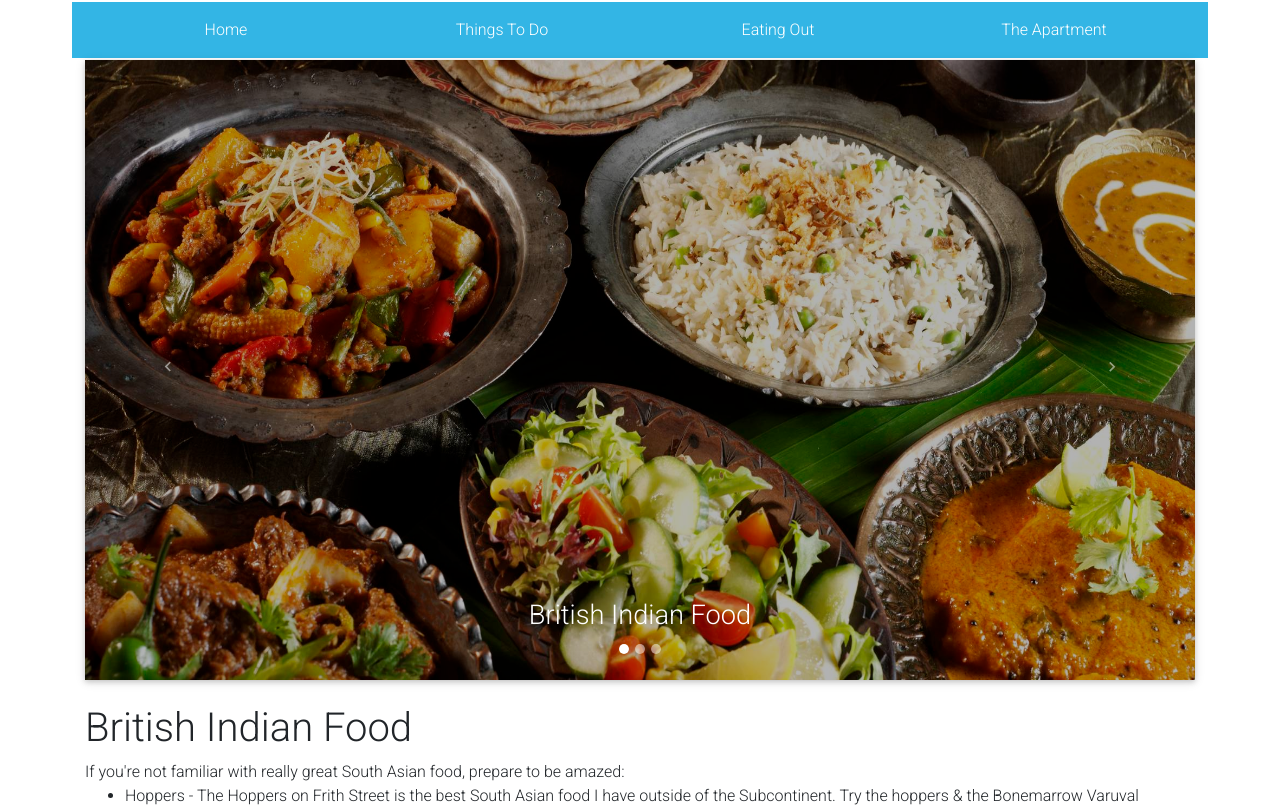
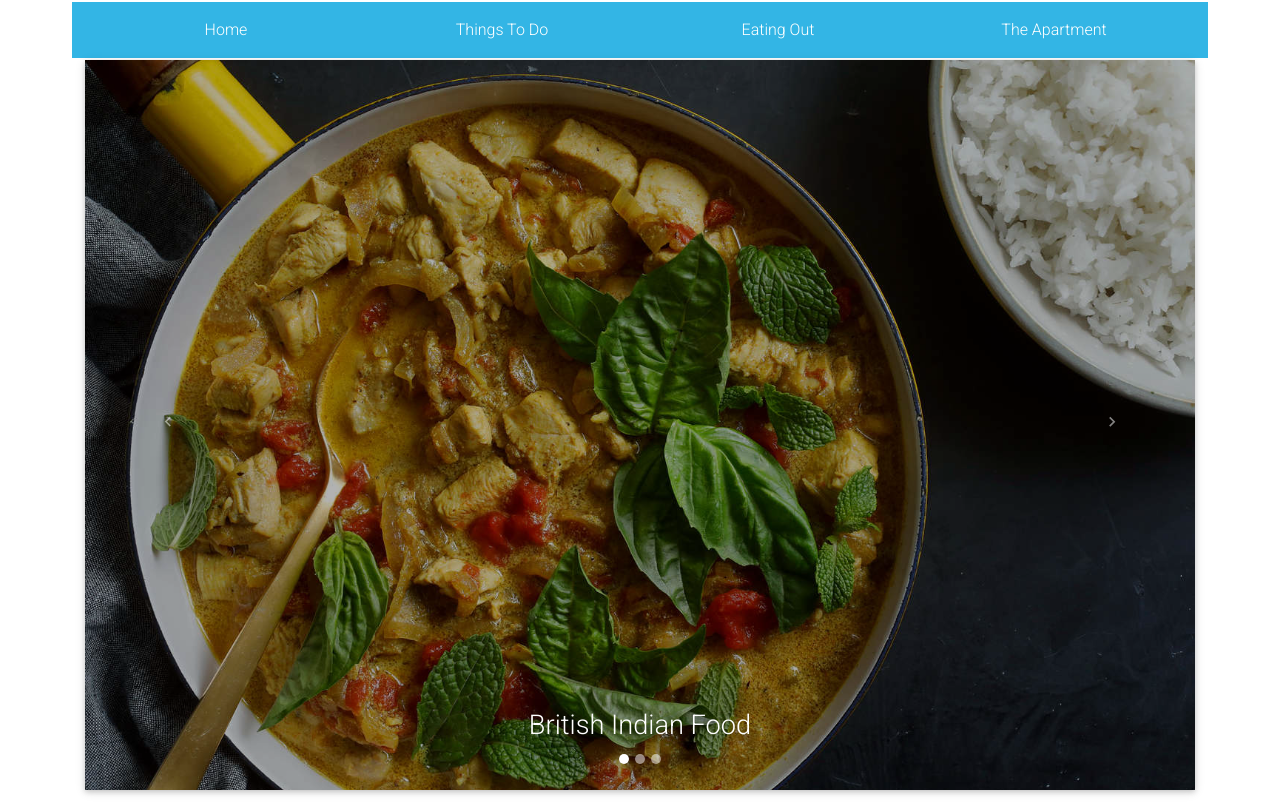
Before and after one commit to ravintpillai/airbnb_greet, a React (Create React App) app: page /eating in a window 1280 px wide. Shown: the top 807 px of the page. Built offline with nearby package versions, Linux system fonts and the light colour scheme.

Commit message:
slightly improve css image sizing

```diff
--- a/src/App.css
+++ b/src/App.css
@@ -29,6 +29,12 @@
   text-align: center;
 }
 
+.outer-image {
+  max-height: 730px;
+  height: 100%;
+  overflow: hidden;
+}
+
 .Welcome {
   text-align: center;
   font-size: calc(10px + 2vmin);
--- a/src/Sections/Carousels/EatingCarousel.js
+++ b/src/Sections/Carousels/EatingCarousel.js
@@ -15,7 +15,9 @@ export class EatingCarousel extends Component {
                 <MDBCarouselInner>
                     <MDBCarouselItem itemId="1">
                     <MDBView>
-                        <img className="d-block w-100" src={curry} height={620} alt="First slide" />
+                        <div className="outer-image">
+                            <img className="d-block w-100 h-100" src={curry} alt="First slide" />
+                        </div>
                         <MDBMask overlay="black-light" />
                     </MDBView>
                     <MDBCarouselCaption>
@@ -24,7 +26,9 @@ export class EatingCarousel extends Component {
                     </MDBCarouselItem>
                     <MDBCarouselItem itemId="2">
                     <MDBView>
-                        <img className="d-block w-100" src={fish_and_chips} height={620} alt="Second slide" />
+                        <div className="outer-image">
+                            <img className="d-block w-100" src={fish_and_chips} alt="Second slide" />
+                        </div>
                         <MDBMask overlay="black-light" />
                     </MDBView>
                     <MDBCarouselCaption>
@@ -33,7 +37,9 @@ export class EatingCarousel extends Component {
                     </MDBCarouselItem>
                     <MDBCarouselItem itemId="3">
                     <MDBView>
-                        <img className="d-block w-100" src={ramsay} height={620} alt="Third slide" />
+                        <div className="outer-image">
+                            <img className="d-block w-100" src={ramsay} alt="Third slide" />
+                        </div>
                         <MDBMask overlay="black-light" />
                     </MDBView>
                     <MDBCarouselCaption>
--- a/src/Sections/Carousels/ToDoCarousel.js
+++ b/src/Sections/Carousels/ToDoCarousel.js
@@ -15,7 +15,9 @@ export class ToDoCarousel extends Component {
                 <MDBCarouselInner>
                     <MDBCarouselItem itemId="1">
                     <MDBView>
-                    <img className="d-block w-100" src={clubbing} height={620} alt="First slide" />
+                        <div className="outer-image">
+                            <img className="d-block w-100" src={clubbing} alt="First slide" />
+                        </div>
                         <MDBMask overlay="black-light" />
                     </MDBView>
                     <MDBCarouselCaption>
@@ -24,7 +26,9 @@ export class ToDoCarousel extends Component {
                     </MDBCarouselItem>
                     <MDBCarouselItem itemId="2">
                     <MDBView>
-                    <img className="d-block w-100" src={outdoors} height={620} alt="Second slide" />
+                        <div className="outer-image">
+                            <img className="d-block w-100" src={outdoors} alt="Second slide" />
+                        </div>
                         <MDBMask overlay="black-light" />
                     </MDBView>
                     <MDBCarouselCaption>
@@ -33,7 +37,9 @@ export class ToDoCarousel extends Component {
                     </MDBCarouselItem>
                     <MDBCarouselItem itemId="3">
                     <MDBView>
-                    <img className="d-block w-100" src={around_apartment} height={620} alt="Third slide" />
+                        <div className="outer-image">
+                            <img className="d-block w-100" src={around_apartment} alt="Third slide" />
+                        </div>
                         <MDBMask overlay="black-light" />
                     </MDBView>
                     <MDBCarouselCaption>
```
Also changed, not shown: src/images/clubbing.jpg, src/images/curry.jpg. Lines whose indentation alone changed are shown as unchanged.
